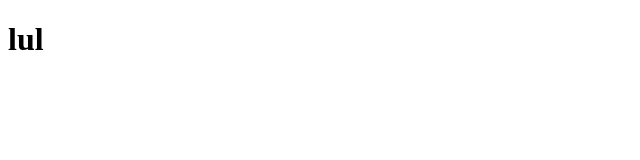
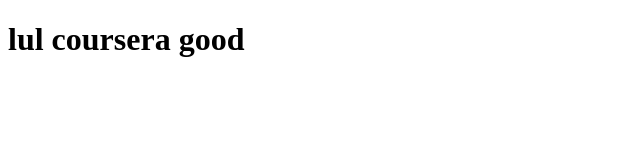
Before and after one commit to w84asun/lul, a plain HTML site: page site/index.html in a window 1280 px wide. Shown: the whole page, without its empty margins (0-640 px from the left). Drawn offline with Linux system fonts and the light colour scheme.

Commit message:
addition

```diff
--- a/site/index.html
+++ b/site/index.html
@@ -4,6 +4,6 @@
 	<title>Lul</title>
 </head>
 <body>
-<h1>lul</h1>
+<h1>lul coursera good</h1>
 </body>
 </html>
```
